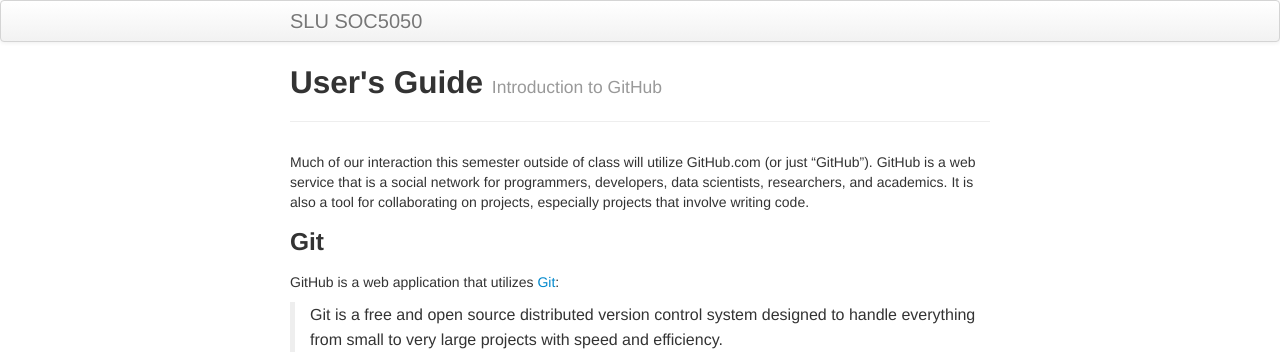
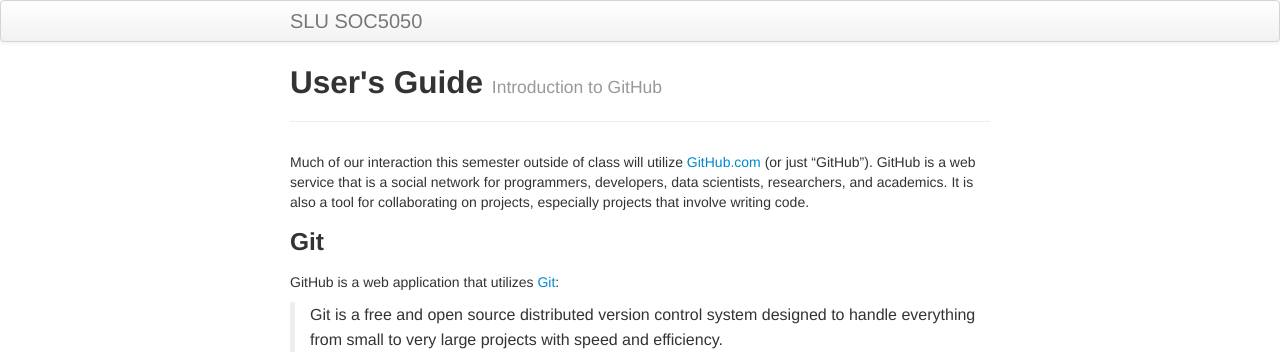
Before and after one commit to slu-soc5050/slu-soc5050.github.io, a Jekyll site: the page built from pages/userguide/introduction-to-github.md, in a window 1280 px wide. Shown: the top 354 px of the page. Built offline with Jekyll 4.4.1, drawn with Linux system fonts in a browser that asks for light colours; some of the changed lines change nothing that is shown.

Commit message:
Added link to GitHub

```diff
--- a/pages/userguide/introduction-to-github.md
+++ b/pages/userguide/introduction-to-github.md
@@ -6,7 +6,7 @@
 description:
 ---
 
-Much of our interaction this semester outside of class will utilize GitHub.com (or just "GitHub"). GitHub is a web service that is a social network for programmers, developers, data scientists, researchers, and academics. It is also a tool for collaborating on projects, especially projects that involve writing code.
+Much of our interaction this semester outside of class will utilize [GitHub.com](https://github.com) (or just "GitHub"). GitHub is a web service that is a social network for programmers, developers, data scientists, researchers, and academics. It is also a tool for collaborating on projects, especially projects that involve writing code.
 
 ### Git
 GitHub is a web application that utilizes [Git](https://git-scm.com):
```
